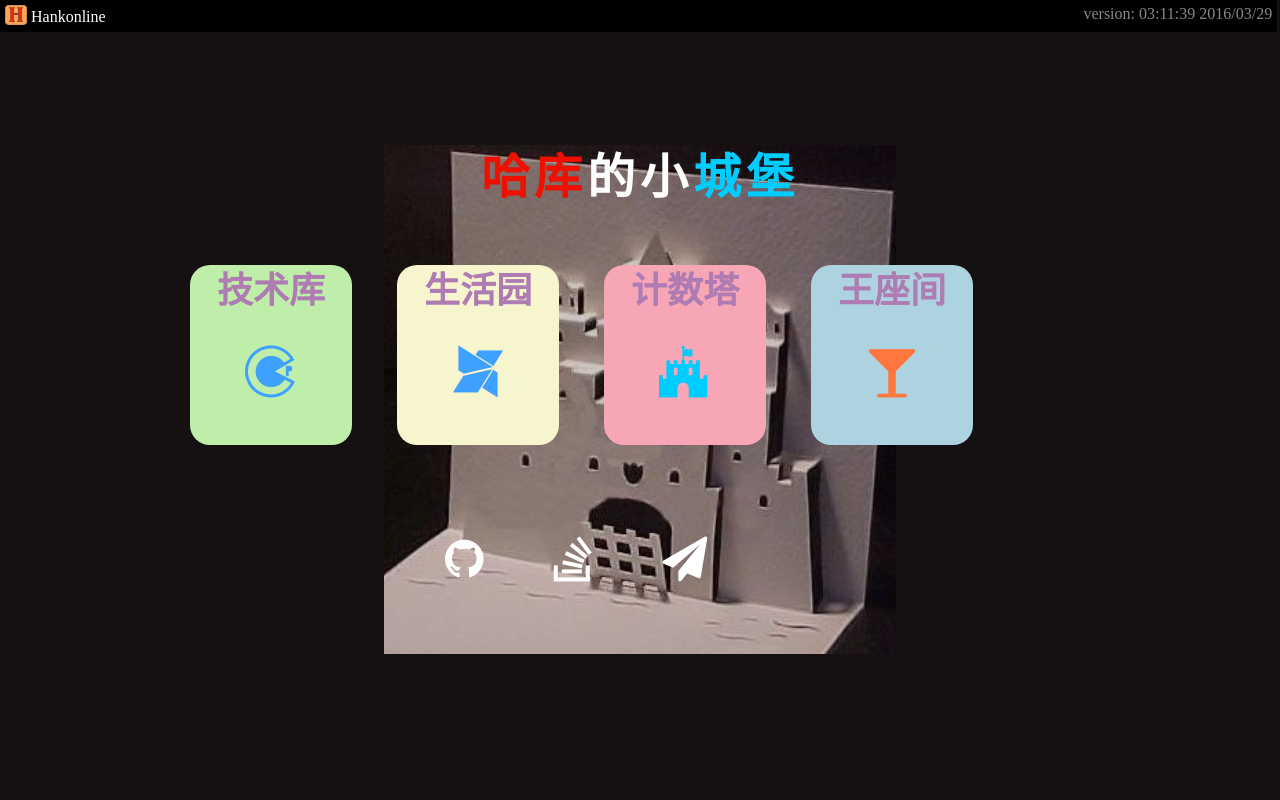
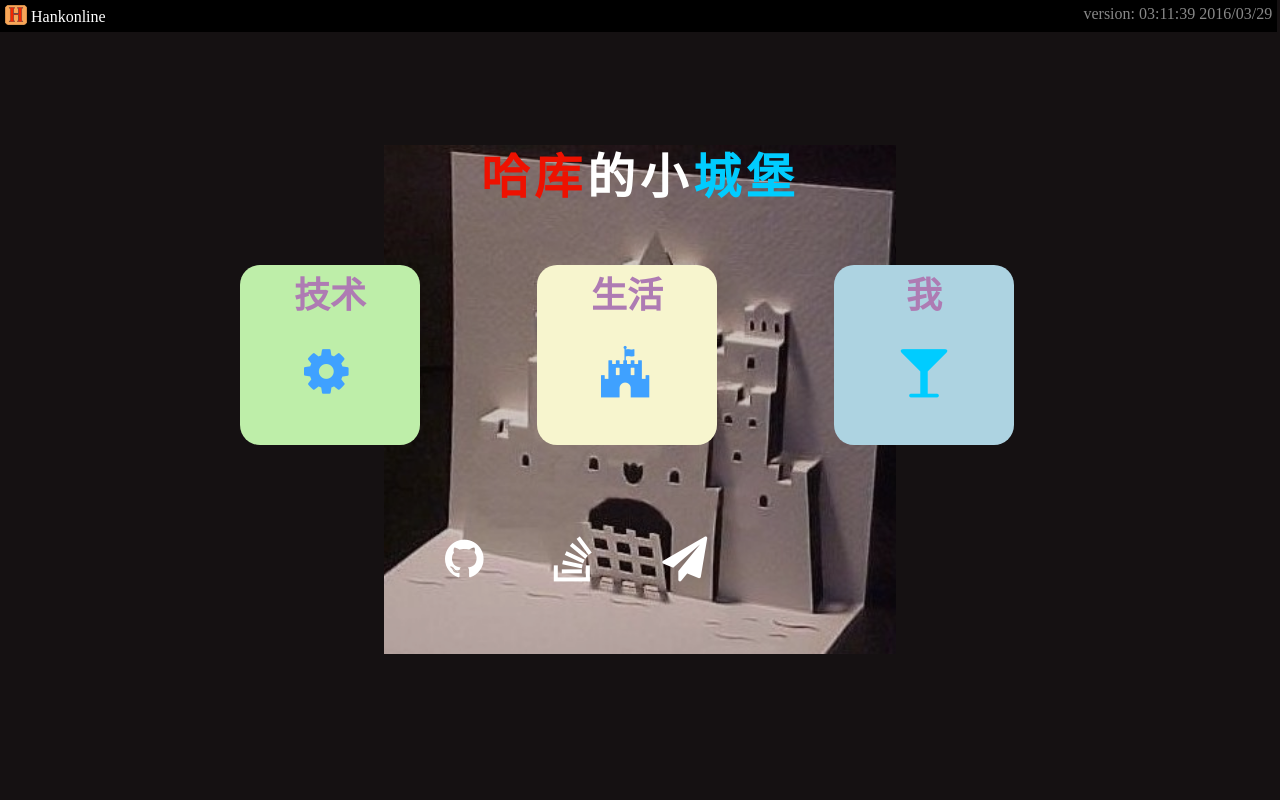
Before and after one commit to loveinbox/myblog, a Node server app: page / in a window 1280 px wide. Run offline with Node 20, Linux system fonts and the light colour scheme; some libraries are stand-ins or nearby versions.

Commit message:
change index to sipmle text

```diff
--- a/public/main.html
+++ b/public/main.html
@@ -19,25 +19,25 @@
         <ul class="nav clearfix">
             <li class="tech">
             	<a href="CSS3/index.html">
-            		<span>技术库</span>
-            		<div class="font-wrapper"><i class="fa fa-codiepie"></i></div>
+            		<span>技术</span>
+            		<div class="font-wrapper"><i class="fa fa-cog"></i></div>
             	</a>
         	</li>
             <li class="life">
             	<a href="/ip.html">
-            		<span>生活园</span>
-            		<div class="font-wrapper"><i class="fa fa-modx"></i></div>
+            		<span>生活</span>
+            		<div class="font-wrapper"><i class="fa fa-fort-awesome"></i></div>
             	</a>
         	</li>
-            <li class="stats">
+            <!-- <li class="stats">
             	<a href="/ip.html">
             		<span>计数塔</span>
             		<div class="font-wrapper"><i class="fa fa-fort-awesome"></i></div>
             	</a>
-        	</li>
+        	</li> -->
             <li class="me">
             	<a href="/aboutme.html">
-	        		<span>王座间</span>
+	        		<span>我</span>
 	        		<div class="font-wrapper"><i class="fa fa-glass"></i></div>
         	</li>
         </ul>
--- a/public/stylesheets/index.css
+++ b/public/stylesheets/index.css
@@ -5,6 +5,7 @@
 body:after{
     content: '';
     display: block;
+    min-width:900px;
     width: 100%;
     height: 100%;
     position: absolute;
@@ -43,12 +44,13 @@
 }
 .nav{
 	width:900px;
+    padding: 0 50px;
 	margin:0 auto;
 }
 .nav li{
 	float:left;
-	margin-right: 45px;
-    width: 18%;
+    margin-right: 13%;
+    width: 20%;
 	height: 180px;
 	border-radius:20px;
 	text-align:center;
@@ -59,7 +61,7 @@
 .nav li a{
     position:relative;
 	display:block;
-    padding-top: 5px;
+    padding-top: 10px;
 	height:100%;
 	width: 100%;
 	color:#AE7BB3;
@@ -73,7 +75,7 @@
     position: absolute;
     top:0;
     font-size: 52px;
-    padding: 78px 55px 38px;
+    padding: 78px 64px 38px;
 }
 .tech{
 	background: #BEEEA9;
@@ -82,13 +84,21 @@
 	color: #3FA1FF;
 }
 .tech .font-wrapper:hover{
-	animation:back-forth;
-	animation-duration:1.5s;
-	animation-iteration-count: infinite;
+    animation:rotating;
+    animation-duration: 5s;
+    animation-iteration-count: infinite;
+    animation-timing-function: ease-in-out;
 }
-@keyframes back-forth {
-    0% {left: 0px;top:0px;}
-    100% {left: 50px;top:-20px;}
+@keyframes rotating {
+    0% {transform-origin: 50% 111px ;transform:rotate(0);}
+    12.5% {transform-origin: 50% 111px ;transform:rotate(45deg);}
+    25% {transform-origin: 50% 111px ;transform:rotate(90deg);}
+    37.5% {transform-origin: 50% 111px ;transform:rotate(135deg);}
+    50% {transform-origin: 50% 111px ;transform:rotate(180deg);}
+    62.5% {transform-origin: 50% 111px ;transform:rotate(225deg);}
+    75% {transform-origin: 50% 111px ;transform:rotate(270deg);}
+    87.5% {transform-origin: 50% 111px ;transform:rotate(315deg);}
+    100% {transform-origin: 50% 111px ;transform:rotate(360deg);}
 }
 .life{
 	background:#F7F5CE;
@@ -97,15 +107,10 @@
 	color: #3FA1FF;
 }
 .life .font-wrapper:hover{
-	animation:rotating;
-	animation-duration: 1.5s;
-	animation-iteration-count: infinite;
+    transform:scale(1.5);
 }
-@keyframes rotating {
-    from {transform:rotate(0);}
-    to {transform:rotate(360deg);}
-}
-.stats{
+
+/* .stats{
 	background:#F7A6B5;
 }
 .stats .font-wrapper{
@@ -113,23 +118,24 @@
 }
 .stats .font-wrapper:hover{
 	transform:scale(1.5);
-}
+} */
 .me{
 	background:#ADD3E1;
 }
 .me .font-wrapper{
-	animation:color-changing;
+    color: #0cf;
+/* 	animation:color-changing;
 	animation-duration: 3s;
 	animation-iteration-count: infinite;
-	animation-direction: alternate;
+	animation-direction: alternate; */
 }
 .me .font-wrapper:hover{
 	transform: rotate(45deg);
     transform-origin: 50% 70%;
 }
 @keyframes color-changing {
-    from {color: #FF3F3F;}
-    to {color: #FFF83F;}
+    from {color: #0cf;}
+    to {color: #e10;}
 }
 .links{
 	width: 410px;
```
